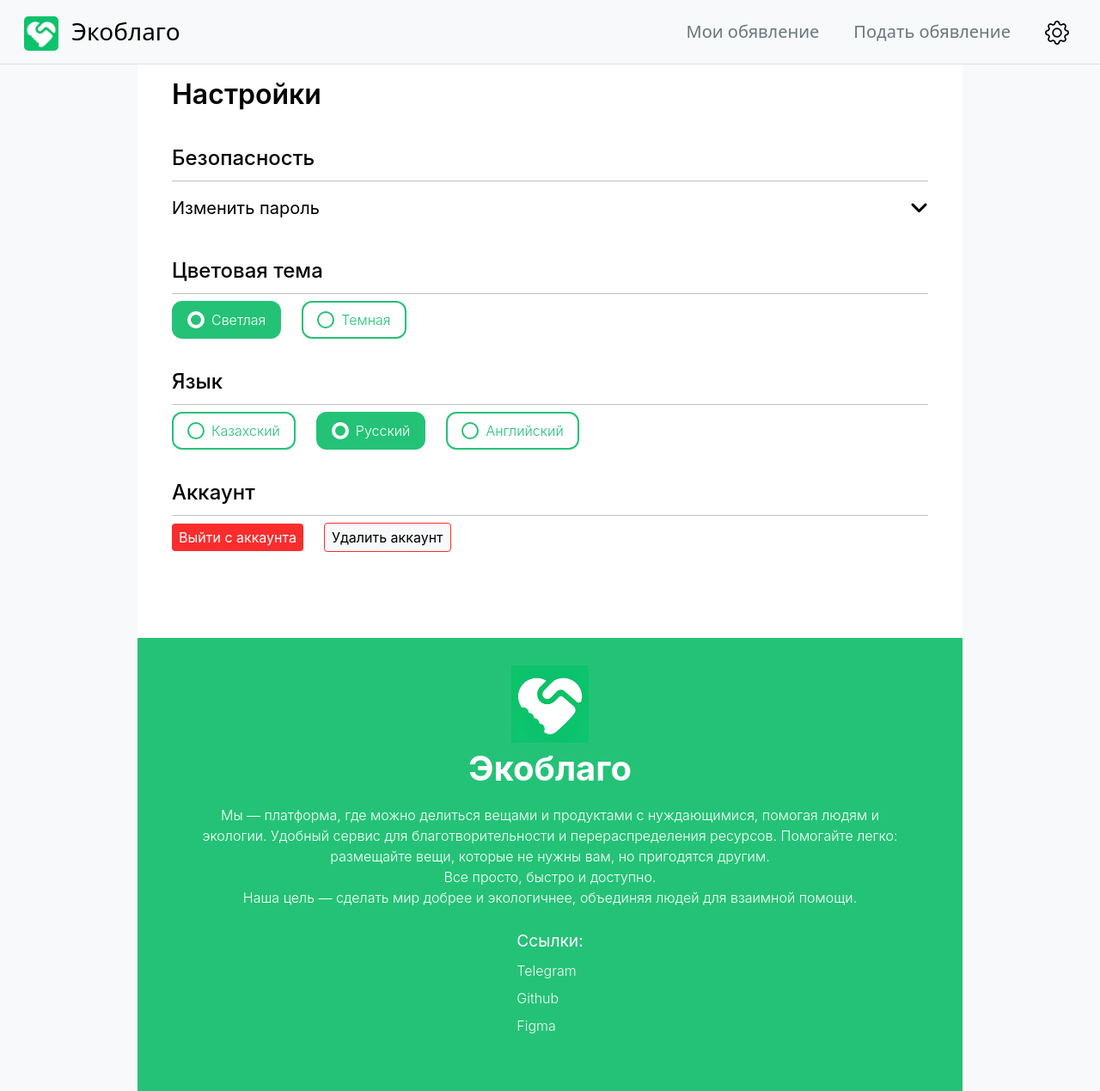
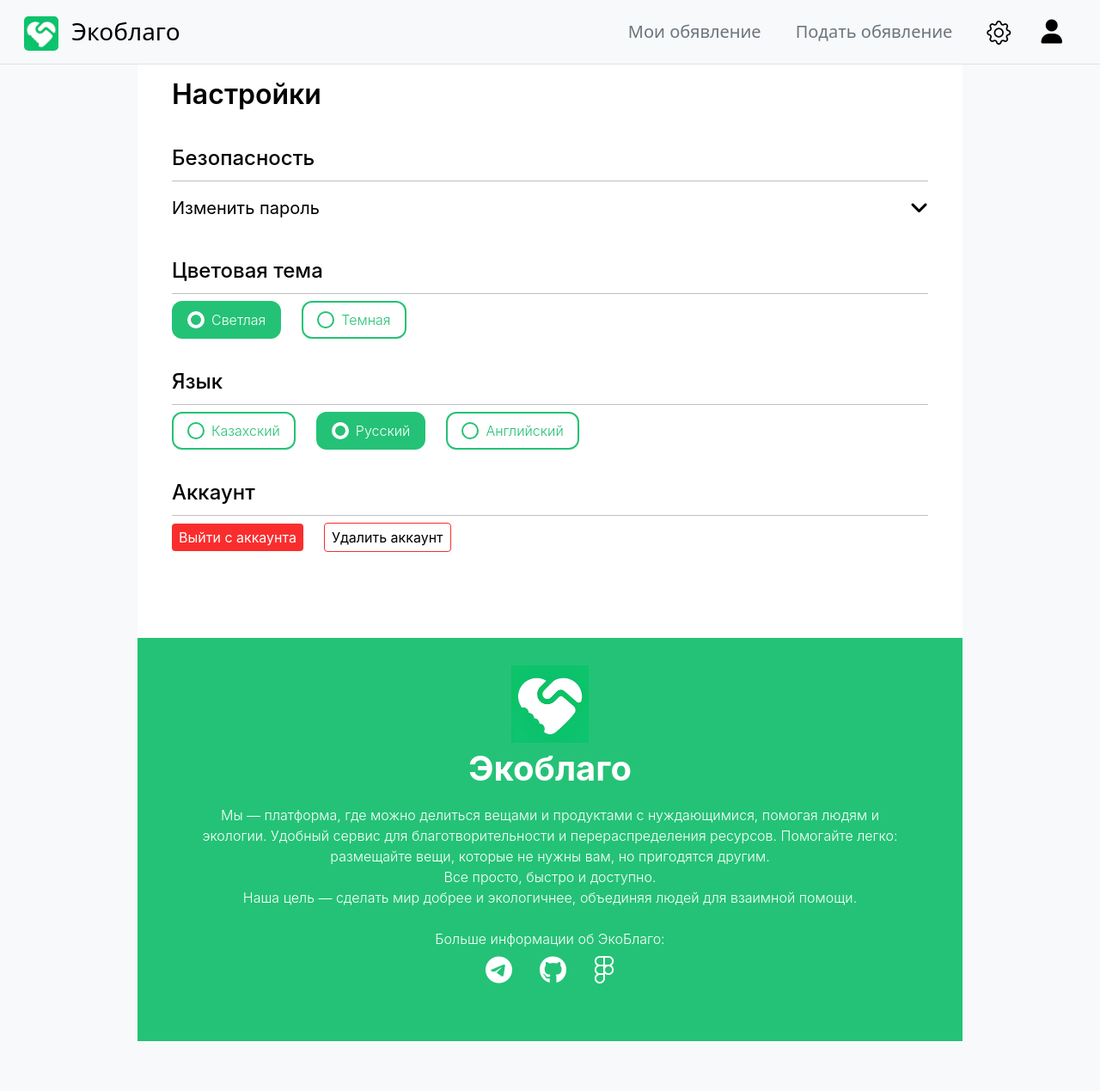
Before and after one commit to Yerassylzh/ecoblago, a Django app: page /settingspage/ in a window 1280 px wide. Shown: the whole page at 86% size. After the commit the page ends 1211 px from the top, so only its background shows below. Run offline with Django 4.2, Linux system fonts and the light colour scheme; parts of the project's set-up code (start-up, migrations or seed data) failed here and were passed over.

Commit message:
Fix style issues

```diff
--- a/ecoblago/static/css/catalog/product_details.css
+++ b/ecoblago/static/css/catalog/product_details.css
@@ -95,7 +95,7 @@
 }
 
 .images-container {
-  width: 80%;
+  width: min(100%, 700px);
   position: relative;
   margin: 1rem 0;
 }
--- a/ecoblago/static/css/includes/dialog-popup.css
+++ b/ecoblago/static/css/includes/dialog-popup.css
@@ -1,11 +1,6 @@
 .popup::backdrop {
   background-color: #33595d;
   opacity: 0.3;
-}
-
-.popup {
-    min-height: 500px;
-    min-width: 500px;
 }
 
 .popup::-webkit-scrollbar {
@@ -32,8 +27,6 @@
   border: none;
   outline: none;
   border-radius: 0.5rem;
-
-  max-height: 80vh;
 }
 
 dialog[open] {
@@ -44,6 +37,9 @@ dialog[open] {
 }
 
 dialog {
-  min-height: 300px;
-  min-width: 300px;
+  min-height: min(70vh, 300px);
+  min-width: min(70vw, 300px);
+
+  max-height: 80vh;
+  max-width: 80vw;
 }
--- a/ecoblago/static/css/includes/footer.css
+++ b/ecoblago/static/css/includes/footer.css
@@ -8,20 +8,12 @@
   cursor: pointer;
 }
 
-.link {
-  cursor: pointer;
+.links > a {
+  color: white;
 }
 
-.link {
-  font-size: 1rem;
-  color: rgb(247, 247, 247);
-  font-family: "Inter", sans-serif;
-  font-weight: 300;
-  text-decoration: none;
-}
-
-.link:hover {
-  text-decoration: underline;
+.links > a > i {
+  font-size: 2rem;
 }
 
 .link-container {
@@ -33,10 +25,10 @@
 
 .links {
   display: flex;
-  flex-direction: column;
+  flex-direction: row;
   align-items: flex-start;
   justify-content: center;
-  gap: 0.5rem;
+  gap: 2rem;
   margin-top: 0.5rem;
   width: 100%;
 }
--- a/ecoblago/static/css/settingspage/settingspage.css
+++ b/ecoblago/static/css/settingspage/settingspage.css
@@ -123,7 +123,7 @@ body {
 
   transition: all 0.1s ease-in-out;
   padding: 5px;
-  min-width: 400px;
+  min-width: min(100%, 400px);
 }
 
 .confirm-new-password-btn:hover {
@@ -162,7 +162,7 @@ body {
 }
 
 .popup-action > .body {
-  width: 100%;
+  width: min(400px, 100%) !important;
   display: none;
   flex-direction: column;
   justify-content: center;
@@ -248,6 +248,13 @@ input[type="radio"] {
   align-items: center;
   gap: 1.5rem;
 }
+
+@media screen and (max-width: 768px) {
+  #toggle-lang.multiple-choice-actions {
+    flex-wrap: wrap;
+    gap: 1rem;
+  }
+}
 /*
   .multiple-choice-actions .option label {
     font-size: 1.25rem;
@@ -257,6 +264,10 @@ input[type="radio"] {
 
 .profile-bar > .section {
   padding-top: 2rem;
+}
+
+.input-field-wrapper > div {
+    background-color: var(--widget-color);
 }
 
 .manage-account {
@@ -288,7 +299,7 @@ input[type="radio"] {
   font-size: 1rem;
   font-family: "Inter", sans-serif;
   font-weight: 400;
-  background-color: var(--background-color);
+  background-color: var(--widget-color);
   border-radius: 0.25rem;
   border: 1.5px solid var(--red-primary);
   outline: none;
--- a/ecoblago/static/js/catalog/catalog/more_filters.js
+++ b/ecoblago/static/js/catalog/catalog/more_filters.js
@@ -70,7 +70,7 @@ class DialogMoreFilters {
     _getSortingRulesWidget() {
         let options = Object.values(new FilterSettings().sortingRules);
         let sortingRulesWidget = `
-        <div class="filter-sortingrules">
+        <div class="filter-sortingrules" style="display: none;">
           <div class="header">${gettext("Сортировка")}</div>
           <div class="content">
       `;
--- a/ecoblago/templates/authpage/authpage.html
+++ b/ecoblago/templates/authpage/authpage.html
@@ -9,7 +9,7 @@
 {% block main %}
 <main class="txt-primary">
   <div class="row main-inner">
-    <div class="col-11 col-md-5 col-xl-4 authbar">
+    <div class="col-12 col-md-7 col-xl-4 authbar">
       <div class="col-4 col-md-4 col-xl-4 logo-container">
         <img src="{% static 'img/ecoblago.png' %}" alt="logo" class="img-fluid logo">
       </div>
--- a/ecoblago/templates/base.html
+++ b/ecoblago/templates/base.html
@@ -73,14 +73,6 @@
     color: var(--txt-primary);
   }
 
-  .popup {
-    min-height: 500px;
-    min-width: 500px;
-
-    max-height: 80vh;
-    max-width: 80vw;
-  }
-
   .iconic-input-field-wrapper {
     position: relative;
     min-height: 46px !important;
--- a/ecoblago/templates/catalog/catalog.html
+++ b/ecoblago/templates/catalog/catalog.html
@@ -4,7 +4,7 @@
 
 {% block navbar %}{% include 'includes/navbar.html' %}{% endblock navbar %}
 {% block links %}
-<link rel="stylesheet" href="{% static 'css/catalog/catalog.css' %}?v={% now 'U' %}">
+  <link rel="stylesheet" href="{% static 'css/catalog/catalog.css' %}?v={% now 'U' %}">
 {% endblock links %}
 
 {% block main %}
--- a/ecoblago/templates/catalog/product_details.html
+++ b/ecoblago/templates/catalog/product_details.html
@@ -12,7 +12,7 @@
 {% block main %}
 <main class="txt-primary">
   <div class="row main-row">
-    <div class="col-12 col-md-10 col-xl-9">
+    <div class="col-12 col-md-10 col-xl-9" style="padding: 0; !important">
       <div class="wrapper">
         <div class="details-bar">
           <p>{{ object.title|capfirst }}</p>
--- a/ecoblago/templates/includes/footer.html
+++ b/ecoblago/templates/includes/footer.html
@@ -18,13 +18,19 @@
     {% trans 'Наша цель — сделать мир добрее и экологичнее, объединяя людей для взаимной помощи.' %}
   </p>
   <div class="links-section">
-    <p class="footer-description" style="font-size: 1.2rem; font-weight: 400; margin-top: 1.5rem;">
-      {% trans 'Ссылки' %}:
+    <p class="footer-description" style="margin-top: 1.5rem;">
+      {% trans 'Больше информации об ЭкоБлаго' %}:
     </p>
     <div class="links">
-      <a class="link">Telegram</a>
-      <a class="link">Github</a>
-      <a class="link">Figma</a>
+      <a target="_blank" href="#">
+        <i class="fa-brands fa-telegram"></i>
+      </a>
+      <a target="_blank" href="https://github.com/Yerassylzh/ecoblago">
+        <i class="fa-brands fa-github"></i>
+      </a>
+      <a target="_blank" href="https://www.figma.com/files/team/1184158040186876030/project/312145095/Ecoblago">
+        <i class="fa-brands fa-figma"></i>
+      </a>
     </div>
   </div>
 </div>
--- a/ecoblago/templates/includes/navbar.html
+++ b/ecoblago/templates/includes/navbar.html
@@ -19,20 +19,18 @@
           <a class="nav-link me-4" aria-current="page" href="{% url 'catalog:create' %}">{% trans 'Подать обявление' %}</a>
         </li>
         <!-- To place then on the same line when collapsed -->
-        <div class="d-flex flex-row">
+        <div class="d-flex flex-row" style="gap: 0.7rem;">
           <li class="nav-item d-flex flex-row align-items-center justify-content-center">
             <a class="nav-link" href="{% url 'settingspage:settingspage' %}">
               <i class="bi bi-gear fs-3 txt-primary"></i>
             </a>
           </li>
-          {% if request.user.is_authenticated %}
           <li class="nav-item d-flex flex-row align-items-center justify-content-center">
             <a class="nav-link me-2 d-flex flex-row" href="{% url 'profilepage:profilepage' my_user.id %}">
               <i class="fas fa-user ms-2 fs-3 d-flex flex-row txt-primary"></i>
               <!-- <p class="navbar-user-name">{{ user.first_name }} {{ user.last_name }}</p> -->
             </a>
           </li>
-          {% endif %}
         </div>
       </ul>
     </div>
```
Also changed, not shown: ecoblago/static/css/catalog/catalog.css (+4 -8 lines), ecoblago/locale/ru/LC_MESSAGES/django.po, 1 other file.
